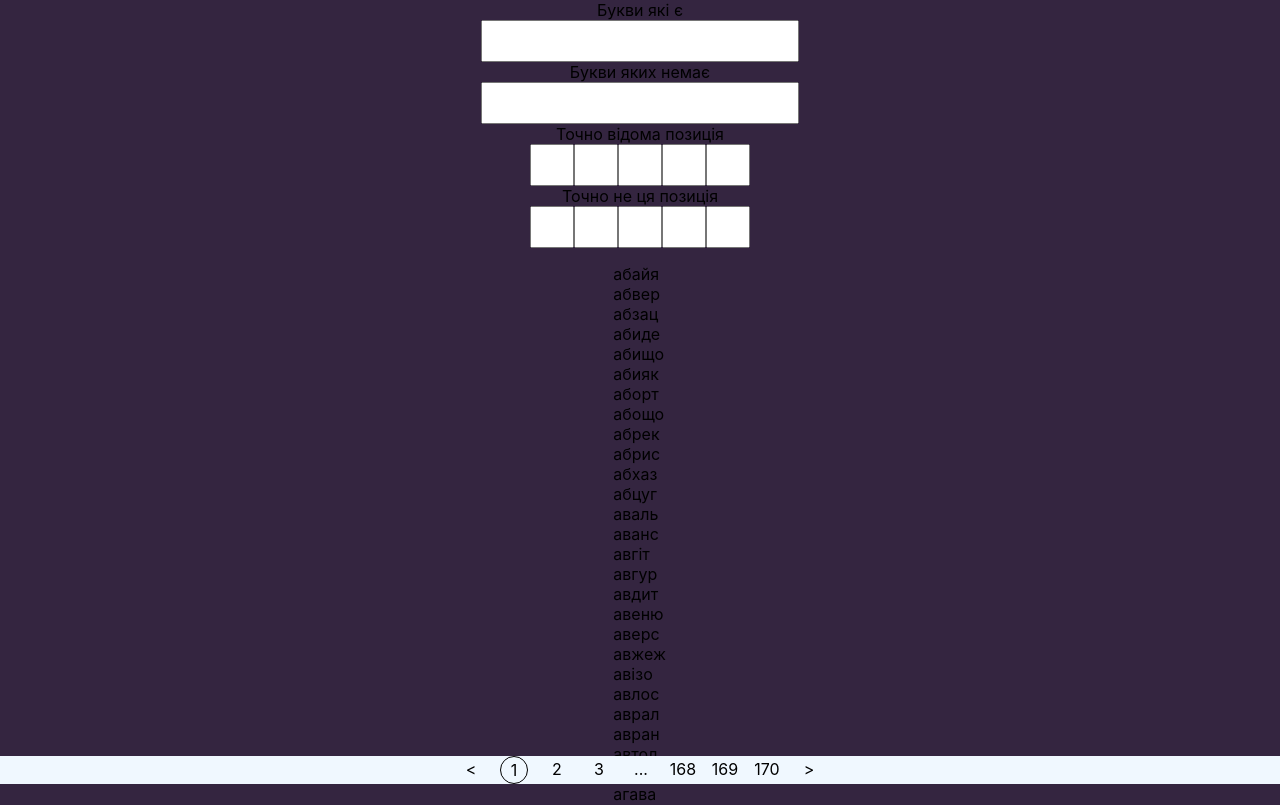
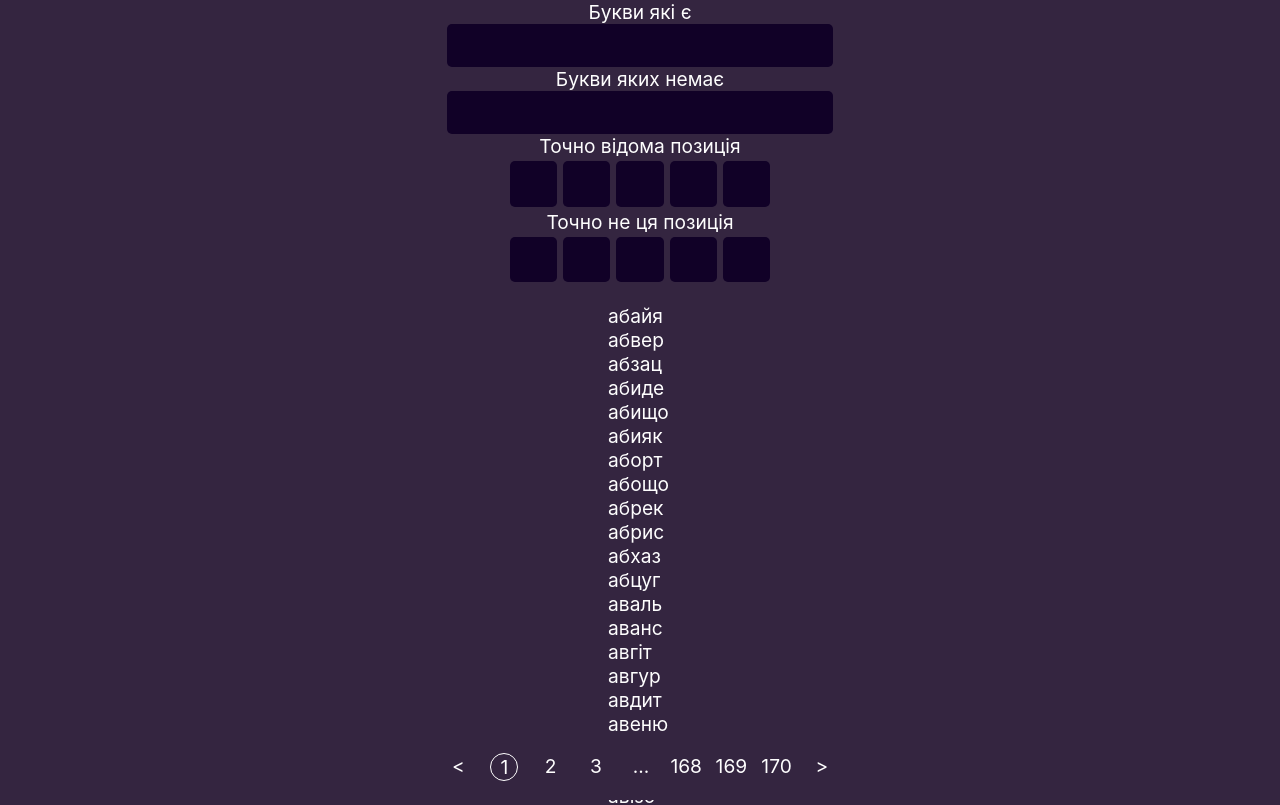
Before and after one commit to RomanAvramenko/anti-kobza, a React (Create React App) app: page / in a window 1280 px wide. Shown: the top 805 px of the page. Built offline with nearby package versions, Linux system fonts and the light colour scheme.

Commit message:
styled and refactored

```diff
--- a/src/App.css
+++ b/src/App.css
@@ -2,4 +2,7 @@
   display: flex;
   flex-direction: column;
   align-items: center;
+  background-color: #342540;
+  color: #fefefe;
+  font-size: 1.2em;
 }
--- a/src/App.js
+++ b/src/App.js
@@ -38,8 +38,8 @@ function App() {
 
     for (let index = 0; index < corPosit.length; index++) {
       array = array.filter((i) => {
-        if (corPosit[index].length > 0) {
-          return i[index] === corPosit[index];
+        if (corPosit[index].value.length > 0) {
+          return i[index] === corPosit[index].value;
         } else {
           return i[index];
         }
@@ -48,8 +48,8 @@ function App() {
 
     for (let index = 0; index < incorPosit.length; index++) {
       array = array.filter((i) => {
-        if (incorPosit[index].length > 0) {
-          return i[index] !== incorPosit[index];
+        if (incorPosit[index].value.length > 0) {
+          return i[index] !== incorPosit[index].value;
         } else {
           return i[index];
         }
--- a/src/components/Input/Input.css
+++ b/src/components/Input/Input.css
@@ -1,4 +1,10 @@
-.textInputs{
+.textInputs {
   height: 1.5em;
   font-size: 1.5em;
+  background-color: #110127;
+  color: #fefefe;
+  border: #110127;
+  border-radius: 5px;
+  letter-spacing: .3rem;
+  padding: 0 .3rem;
 }
--- a/src/components/Input/Input.js
+++ b/src/components/Input/Input.js
@@ -14,12 +14,14 @@ export const Input = ({ handleInput, handleSecondInput }) => {
   }, [secondInput.length]);
 
   const handleIncludedLetters = (e) => {
+    e.preventDefault();
     if (e.target.value.match("^[А-ЩЬЮЯҐЄІЇа-щьюяґєії]*$") != null) {
       setIncluded(e.target.value);
     }
   };
 
   const handleUnincludedLetters = (e) => {
+    e.preventDefault();
     if (e.target.value.match("^[А-ЩЬЮЯҐЄІЇа-щьюяґєії]*$") != null) {
       setUnincluded(e.target.value);
     }
@@ -33,7 +35,7 @@ export const Input = ({ handleInput, handleSecondInput }) => {
           className="textInputs"
           type="text"
           id="included"
-          value={included}
+          value={included.toUpperCase()}
           onChange={handleIncludedLetters}
         />
       </form>
@@ -43,7 +45,7 @@ export const Input = ({ handleInput, handleSecondInput }) => {
           className="textInputs"
           type="text"
           id="unincluded"
-          value={secondInput}
+          value={secondInput.toUpperCase()}
           onChange={handleUnincludedLetters}
         />
       </form>
--- a/src/components/Items/Items.css
+++ b/src/components/Items/Items.css
@@ -1,5 +1,5 @@
 .items {
   list-style: none;
-  margin-bottom: 2.7em;
+  margin-bottom: 3.3em;
   padding: 0;
 }
--- a/src/components/Pagination/Pagination.css
+++ b/src/components/Pagination/Pagination.css
@@ -1,11 +1,12 @@
 .pagination {
   position: fixed;
+  margin: 0;
   bottom: 0;
   list-style: none;
   display: flex;
   justify-content: center;
-  background-color: aliceblue;
-  padding: 0;
+  background-color: #342540;
+  padding: 1em;
   width: 100vw;
 }
 
@@ -23,6 +24,6 @@
 }
 
 .pagination > li.selected {
-  border: 1px black solid;
+  border: 1px rgb(255, 255, 255) solid;
   border-radius: 50%;
 }
--- a/src/components/Select/Select.css
+++ b/src/components/Select/Select.css
@@ -1,7 +1,20 @@
-.selectedInputs{
+.selectedInputs {
   width: 1.5em;
   height: 1.5em;
   text-align: center;
   font-size: 1.5em;
   font-weight: 600;
+  background-color: #110127;
+  color: #fefefe;
+  border: #110127;
+  border-radius: 5px;
+  margin: 3px;
 }
+
+.notEmptyCorrect {
+  background-color: #5aa164;
+}
+
+.notEmptyIncorrect {
+  background-color: #c5a436;
+}
--- a/src/components/Select/Select.js
+++ b/src/components/Select/Select.js
@@ -2,41 +2,55 @@ import React, { useEffect, useState } from "react";
 import "./Select.css";
 
 export const Select = ({ handleCallback, handleIncorect }) => {
-  const [first, setFirst] = useState("");
-  const [second, setSecond] = useState("");
-  const [third, setThird] = useState("");
-  const [fourth, setFourth] = useState("");
-  const [fifth, setFifth] = useState("");
+  const [correct, setCorrect] = useState([
+    { name: "first", value: "", empty: true },
+    { name: "second", value: "", empty: true },
+    { name: "third", value: "", empty: true },
+    { name: "fourth", value: "", empty: true },
+    { name: "fifth", value: "", empty: true },
+  ]);
 
-  const [one, setOne] = useState("");
-  const [two, setTwo] = useState("");
-  const [three, setThree] = useState("");
-  const [four, setFour] = useState("");
-  const [five, setFive] = useState("");
+  const [inCorrect, setInCorrect] = useState([
+    { name: "first", value: "", empty: true },
+    { name: "second", value: "", empty: true },
+    { name: "third", value: "", empty: true },
+    { name: "fourth", value: "", empty: true },
+    { name: "fifth", value: "", empty: true },
+  ]);
+
+  const correctDependencies = [
+    correct[0].value,
+    correct[1].value,
+    correct[2].value,
+    correct[3].value,
+    correct[4].value,
+  ];
 
   useEffect(() => {
-    handleCallback([
-      first.toLowerCase(),
-      second.toLowerCase(),
-      third.toLowerCase(),
-      fourth.toLowerCase(),
-      fifth.toLowerCase(),
-    ]);
-  }, [first, second, third, fourth, fifth]);
+    handleCallback(correct);
+  }, [correctDependencies]);
+
+  const inCorrectDependencies = [
+    inCorrect[0].value,
+    inCorrect[1].value,
+    inCorrect[2].value,
+    inCorrect[3].value,
+    inCorrect[4].value,
+  ];
 
   useEffect(() => {
-    handleIncorect([
-      one.toLowerCase(),
-      two.toLowerCase(),
-      three.toLowerCase(),
-      four.toLowerCase(),
-      five.toLowerCase(),
-    ]);
-  }, [one, two, three, four, five]);
+    handleIncorect(inCorrect);
+  }, [inCorrectDependencies]);
 
-  const pipeValue = (value, fn) => {
+  const pipeValue = (value, array, fn, name) => {
     if (value.match("^[А-ЩЬЮЯҐЄІЇа-щьюяґєії]*$") != null) {
-      fn(value.substring(0, 1).toLowerCase());
+      fn(
+        array.map((i) =>
+          i.name === name
+            ? { ...i, value: value.toLowerCase(), empty: false }
+            : i
+        )
+      );
     }
   };
 
@@ -44,87 +58,43 @@ export const Select = ({ handleCallback, handleIncorect }) => {
     <>
       <span>Точно відома позиція</span>
       <form>
+        {correct.map((i) => {
+          const styled =
+            i.value.length > 0
+              ? "selectedInputs notEmptyCorrect"
+              : "selectedInputs";
+          return (
             <input
-          className="selectedInputs"
-          name="input1"
-          value={first}
-          onChange={(event) => pipeValue(event.target.value, setFirst)}
+              key={i.name}
+              className={styled}
+              value={i.value.toUpperCase()}
+              onChange={(event) =>
+                pipeValue(event.target.value, correct, setCorrect, i.name)
+              }
               maxLength="1"
             />
-
-        <input
-          className="selectedInputs"
-          name="input2"
-          value={second}
-          onChange={(event) => pipeValue(event.target.value, setSecond)}
-          maxLength="1"
-        />
-
-        <input
-          className="selectedInputs"
-          name="input3"
-          value={third}
-          onChange={(event) => pipeValue(event.target.value, setThird)}
-          maxLength="1"
-        />
-
-        <input
-          className="selectedInputs"
-          name="input4"
-          value={fourth}
-          onChange={(event) => pipeValue(event.target.value, setFourth)}
-          maxLength="1"
-        />
-
-        <input
-          className="selectedInputs"
-          name="input5"
-          value={fifth}
-          onChange={(event) => pipeValue(event.target.value, setFifth)}
-          maxLength="1"
-        />
+          );
+        })}
       </form>
       <span>Точно не ця позиція</span>
       <form>
+        {inCorrect.map((i) => {
+          const styled =
+            i.value.length > 0
+              ? "selectedInputs notEmptyIncorrect"
+              : "selectedInputs";
+          return (
             <input
-          className="selectedInputs"
-          name="1"
-          value={one}
-          onChange={(event) => pipeValue(event.target.value, setOne)}
+              key={i.name}
+              className={styled}
+              value={i.value.toUpperCase()}
+              onChange={(event) =>
+                pipeValue(event.target.value, inCorrect, setInCorrect, i.name)
+              }
               maxLength="1"
             />
-
-        <input
-          className="selectedInputs"
-          name="2"
-          value={two}
-          onChange={(event) => pipeValue(event.target.value, setTwo)}
-          maxLength="1"
-        />
-
-        <input
-          className="selectedInputs"
-          name="3"
-          value={three}
-          onChange={(event) => pipeValue(event.target.value, setThree)}
-          maxLength="1"
-        />
-
-        <input
-          className="selectedInputs"
-          name="4"
-          value={four}
-          onChange={(event) => pipeValue(event.target.value, setFour)}
-          maxLength="1"
-        />
-
-        <input
-          className="selectedInputs"
-          name="5"
-          value={five}
-          onChange={(event) => pipeValue(event.target.value, setFive)}
-          maxLength="1"
-        />
+          );
+        })}
       </form>
     </>
   );
```
Lines whose indentation alone changed are shown as unchanged.
